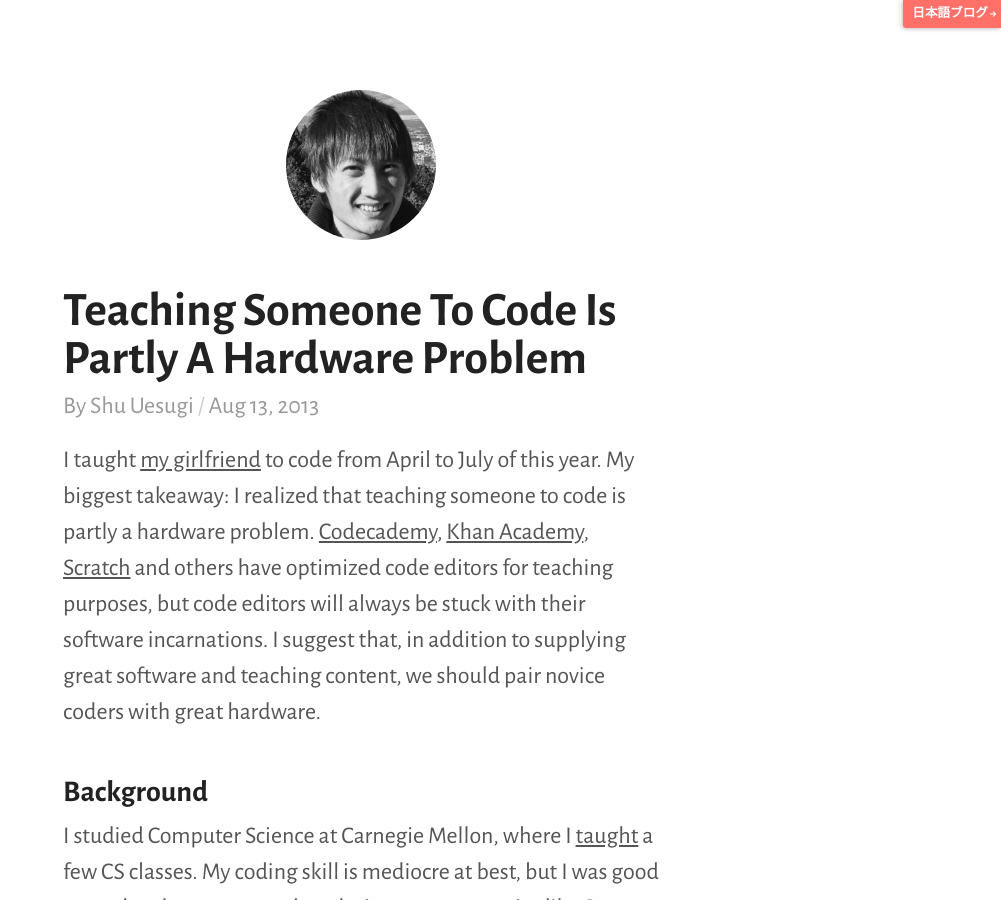
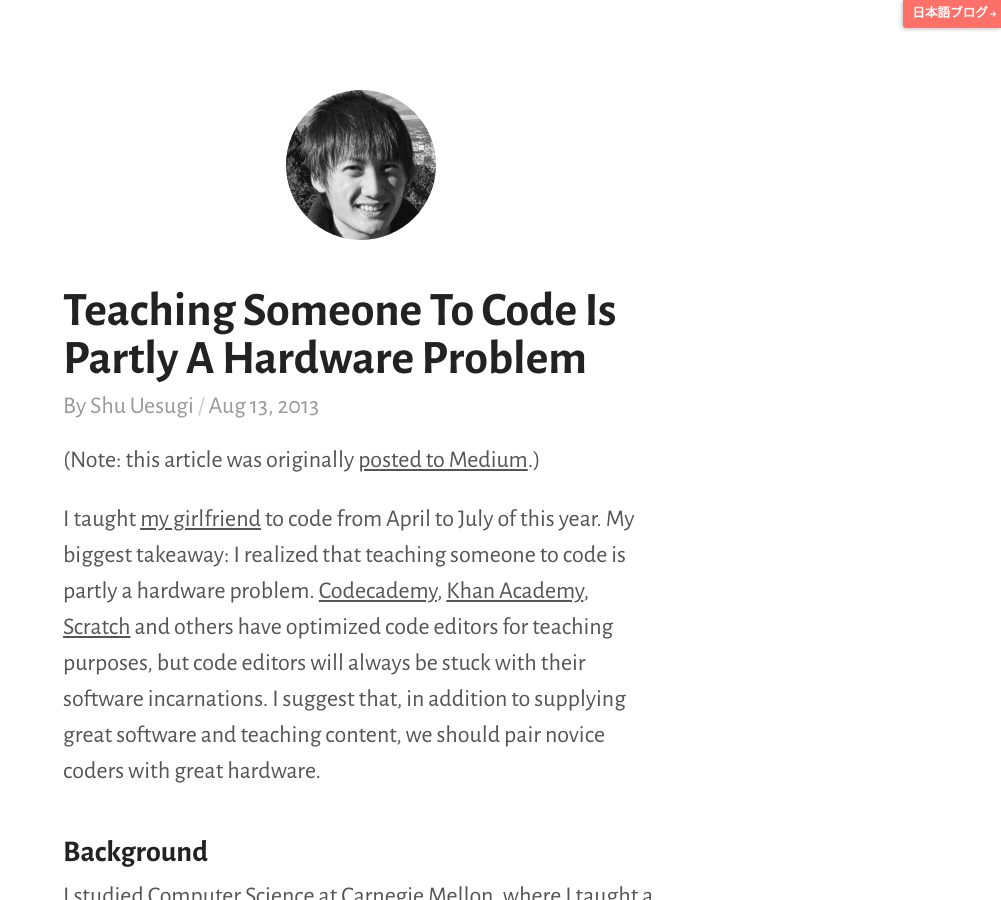
Before and after one commit to chibicode/naze, a Jekyll site: the page built from _posts/2013-08-13-teaching-code-hardware-problem.md, in a window 1280 px wide and 900 px high. Shown: the whole window, without its empty margins (279-1280 px from the left). Built offline with Jekyll 4.4.1, drawn with Linux system fonts in a browser that asks for light colours; Markdown is read by kramdown in place of the engine named in the settings; comment, search, counter and statistics services are not loaded.

Commit message:
Disclaimer

```diff
--- a/_posts/2013-08-13-teaching-code-hardware-problem.md
+++ b/_posts/2013-08-13-teaching-code-hardware-problem.md
@@ -5,6 +5,8 @@ featured: true
 image_path: "teaching-code-hardware-problem/1.jpg"
 categories: ["1308-August 2013"]
 ---
+
+(Note: this article was originally [posted to Medium](https://medium.com/what-i-learned-building/fe6a2067d770).)
 
 I taught [my girlfriend](https://twitter.com/ellekasai) to code from April to July of this year. My biggest takeaway: I realized that teaching someone to code is partly a hardware problem. [Codecademy](http://www.codecademy.com/), [Khan Academy](http://ejohn.org/blog/introducing-khan-cs/), [Scratch](http://scratch.mit.edu/) and others have optimized code editors for teaching purposes, but code editors will always be stuck with their software incarnations. I suggest that, in addition to supplying great software and teaching content, we should pair novice coders with great hardware.
 
```
